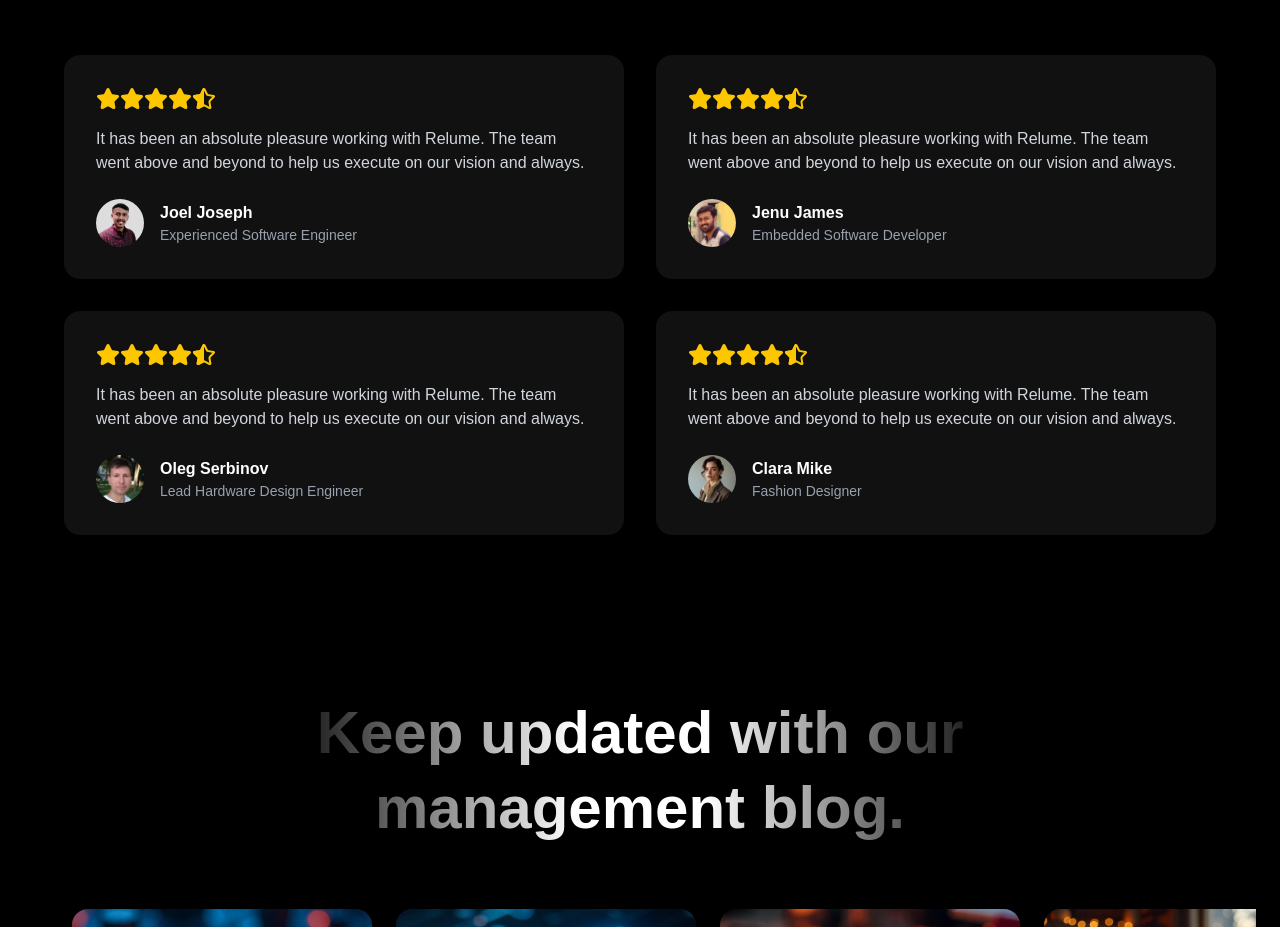
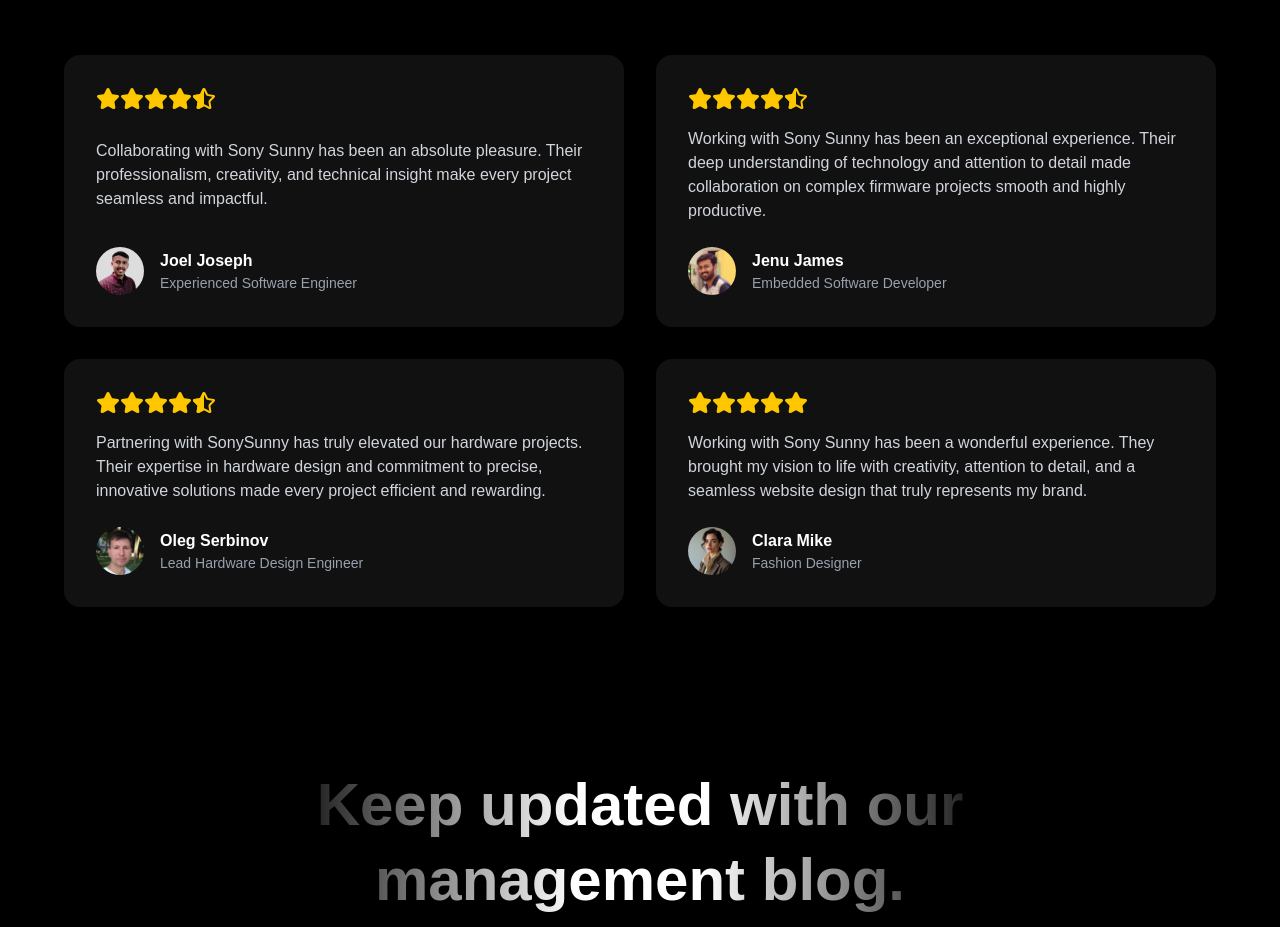
Before and after one commit to sonysunny0007/sonysunny.com_v2025, a Next.js app: page / in a window 1280 px wide. Shown: the part 3380-4307 px from the top of the page. Built offline with nearby package versions, Linux system fonts and the light colour scheme.

Commit message:
Added contents to the testimonial

```diff
--- a/src/components/testimonial.tsx
+++ b/src/components/testimonial.tsx
@@ -7,28 +7,28 @@ const testimonials = [
     role: "Experienced Software Engineer",
     image: "/joel.jpeg", // put your image in public/ folder
     rating: 4.5,
-    text: "It has been an absolute pleasure working with Relume. The team went above and beyond to help us execute on our vision and always.",
+    text: "Collaborating with Sony Sunny has been an absolute pleasure. Their professionalism, creativity, and technical insight make every project seamless and impactful.",
   },
   {
     name: "Jenu James",
     role: "Embedded Software Developer",
     image: "/jenu.jpeg",
-    rating: 4.5,
-    text: "It has been an absolute pleasure working with Relume. The team went above and beyond to help us execute on our vision and always.",
+    rating: 4.95,
+    text: "Working with Sony Sunny has been an exceptional experience. Their deep understanding of technology and attention to detail made collaboration on complex firmware projects smooth and highly productive.",
   },
   {
     name: "Oleg Serbinov",
     role: "Lead Hardware Design Engineer",
     image: "/oleg.jpeg",
-    rating: 4.5,
-    text: "It has been an absolute pleasure working with Relume. The team went above and beyond to help us execute on our vision and always.",
+    rating: 4.75,
+    text: "Partnering with SonySunny has truly elevated our hardware projects. Their expertise in hardware design and commitment to precise, innovative solutions made every project efficient and rewarding.",
   },
   {
     name: "Clara Mike",
     role: "Fashion Designer",
     image: "/fashion_designer.png",
-    rating: 4.5,
-    text: "It has been an absolute pleasure working with Relume. The team went above and beyond to help us execute on our vision and always.",
+    rating: 5,
+    text: "Working with Sony Sunny has been a wonderful experience. They brought my vision to life with creativity, attention to detail, and a seamless website design that truly represents my brand.",
   },
 ];
 
```
